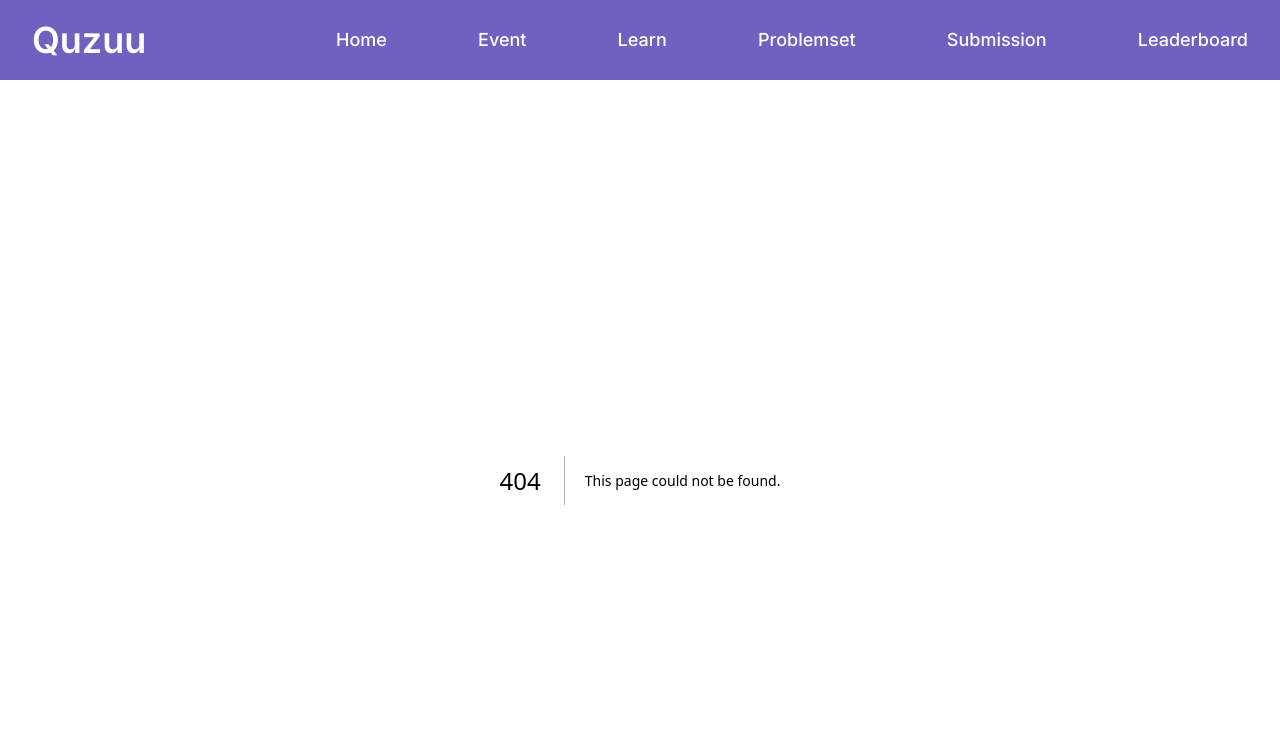
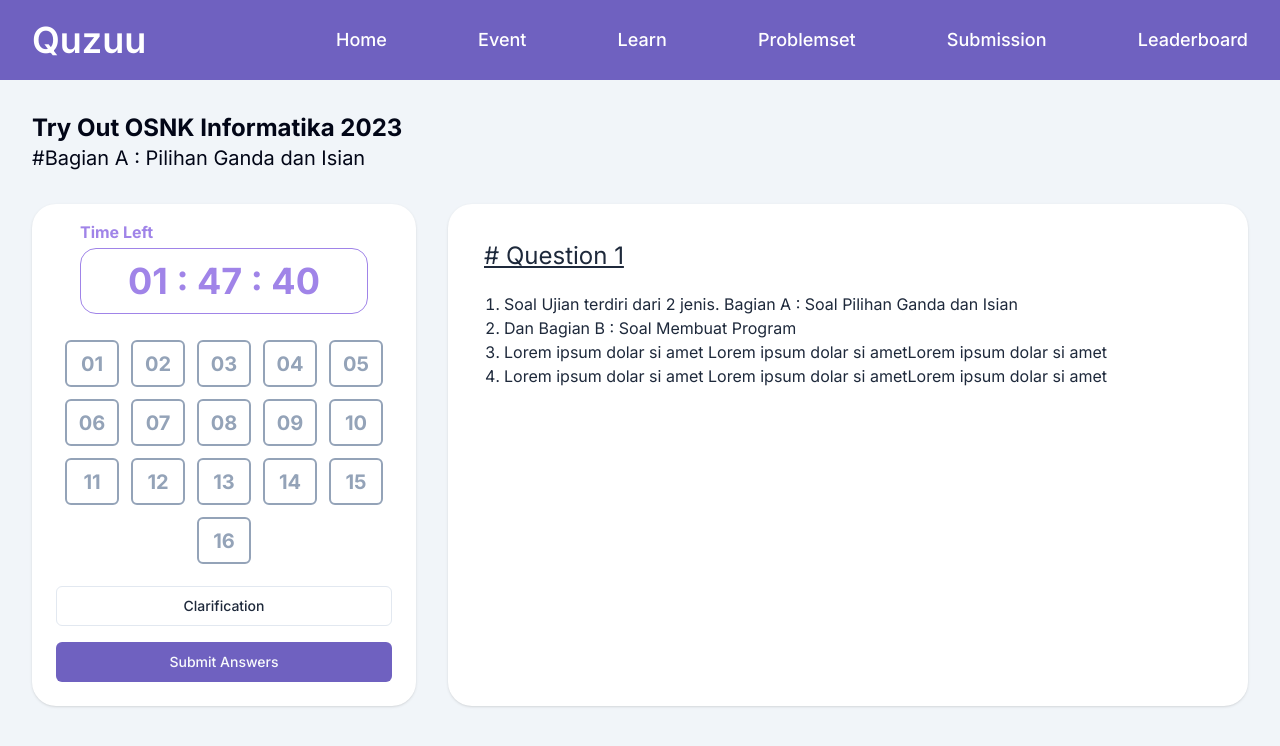
Before and after one commit to rasyadlubisdev/quzuu-quiz-platform, a Next.js app: page /event-details/1/start/1 in a window 1280 px wide. Before the commit this address had no page. Shown: the top 746 px of the page. Built offline with nearby package versions, Linux system fonts and the light colour scheme.

Commit message:
feat(quiz): navigation quiz

```diff
--- /dev/null
+++ b/src/app/event-details/[id]/start/[slug]/page.tsx
@@ -0,0 +1,26 @@
+import NavQuiz from "@/components/NavQuiz"
+
+const QuizPage = () => {
+    return (
+        <main className="quiz-page container bg-slate-100 text-slate-950 min-h-screen">
+            <section className="head-info py-8">
+                <h1 className="text-2xl font-bold">Try Out OSNK Informatika 2023</h1>
+                <h3 className="text-xl font-normal">#Bagian A : Pilihan Ganda dan Isian</h3>
+            </section>
+            <section className="pb-10 grid grid-cols-1 md:grid-cols-3 gap-y-8 md:gap-x-8">
+                <NavQuiz />
+                <div className="display-quiz col-span-2 bg-white p-9 rounded-3xl text-slate-800 shadow">
+                    <h1 className="text-2xl underline"># Question 1</h1>
+                    <ol className="list-decimal mt-5 ml-5">
+                        <li>Soal Ujian terdiri dari 2 jenis. Bagian A : Soal Pilihan Ganda dan Isian</li>
+                        <li>Dan Bagian B : Soal Membuat Program</li>
+                        <li>Lorem ipsum dolar si amet Lorem ipsum dolar si ametLorem ipsum dolar si amet</li>
+                        <li>Lorem ipsum dolar si amet Lorem ipsum dolar si ametLorem ipsum dolar si amet</li>
+                    </ol>
+                </div>
+            </section>
+        </main>
+    )
+}
+
+export default QuizPage
--- /dev/null
+++ b/src/components/NavQuiz.tsx
@@ -0,0 +1,45 @@
+"use client"
+
+import Link from "next/link"
+import { usePathname } from "next/navigation"
+import { Button } from "./ui/button"
+
+const NavQuiz = () => {
+    const pathname = usePathname()
+    // console.log(router)
+
+    return (
+        <div className="col-span-1 bg-white pt-4 pb-6 px-6 rounded-3xl text-slate-800 shadow">
+            <div className="timer px-6">
+                <h3 className="text-base font-bold text-secondary mb-1">Time Left</h3>
+                <div className="run-timer py-3 px-5 rounded-2xl border border-secondary">
+                    <h1 className="text-4xl font-bold text-secondary text-center">01 : 47 : 40</h1>
+                </div>
+            </div>
+            <div className="questions-number mt-5 flex flex-wrap justify-center">
+                <Link href="/" className="flex justify-center items-center rounded-md border-2 border-slate-400 text-slate-400 text-xl font-bold m-1.5" style={{ width: "54px", height: "47px" }}>01</Link>
+                <Link href="/" className="flex justify-center items-center rounded-md border-2 border-slate-400 text-slate-400 text-xl font-bold m-1.5" style={{ width: "54px", height: "47px" }}>02</Link>
+                <Link href="/" className="flex justify-center items-center rounded-md border-2 border-slate-400 text-slate-400 text-xl font-bold m-1.5" style={{ width: "54px", height: "47px" }}>03</Link>
+                <Link href="/" className="flex justify-center items-center rounded-md border-2 border-slate-400 text-slate-400 text-xl font-bold m-1.5" style={{ width: "54px", height: "47px" }}>04</Link>
+                <Link href="/" className="flex justify-center items-center rounded-md border-2 border-slate-400 text-slate-400 text-xl font-bold m-1.5" style={{ width: "54px", height: "47px" }}>05</Link>
+                <Link href="/" className="flex justify-center items-center rounded-md border-2 border-slate-400 text-slate-400 text-xl font-bold m-1.5" style={{ width: "54px", height: "47px" }}>06</Link>
+                <Link href="/" className="flex justify-center items-center rounded-md border-2 border-slate-400 text-slate-400 text-xl font-bold m-1.5" style={{ width: "54px", height: "47px" }}>07</Link>
+                <Link href="/" className="flex justify-center items-center rounded-md border-2 border-slate-400 text-slate-400 text-xl font-bold m-1.5" style={{ width: "54px", height: "47px" }}>08</Link>
+                <Link href="/" className="flex justify-center items-center rounded-md border-2 border-slate-400 text-slate-400 text-xl font-bold m-1.5" style={{ width: "54px", height: "47px" }}>09</Link>
+                <Link href="/" className="flex justify-center items-center rounded-md border-2 border-slate-400 text-slate-400 text-xl font-bold m-1.5" style={{ width: "54px", height: "47px" }}>10</Link>
+                <Link href="/" className="flex justify-center items-center rounded-md border-2 border-slate-400 text-slate-400 text-xl font-bold m-1.5" style={{ width: "54px", height: "47px" }}>11</Link>
+                <Link href="/" className="flex justify-center items-center rounded-md border-2 border-slate-400 text-slate-400 text-xl font-bold m-1.5" style={{ width: "54px", height: "47px" }}>12</Link>
+                <Link href="/" className="flex justify-center items-center rounded-md border-2 border-slate-400 text-slate-400 text-xl font-bold m-1.5" style={{ width: "54px", height: "47px" }}>13</Link>
+                <Link href="/" className="flex justify-center items-center rounded-md border-2 border-slate-400 text-slate-400 text-xl font-bold m-1.5" style={{ width: "54px", height: "47px" }}>14</Link>
+                <Link href="/" className="flex justify-center items-center rounded-md border-2 border-slate-400 text-slate-400 text-xl font-bold m-1.5" style={{ width: "54px", height: "47px" }}>15</Link>
+                <Link href="/" className="flex justify-center items-center rounded-md border-2 border-slate-400 text-slate-400 text-xl font-bold m-1.5" style={{ width: "54px", height: "47px" }}>16</Link>
+            </div>
+            <div className="buttons mt-4 flex flex-col">
+                <Button variant="outline" className="mb-4">Clarification</Button>
+                <Button>Submit Answers</Button>
+            </div>
+        </div>
+    )
+}
+
+export default NavQuiz
```
